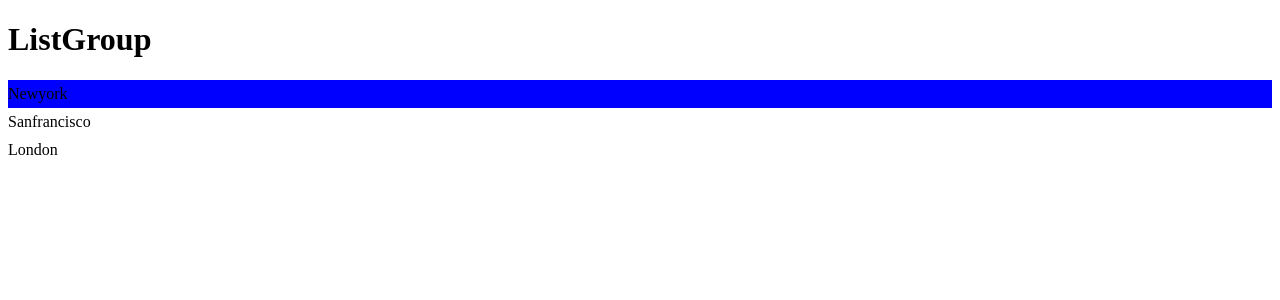
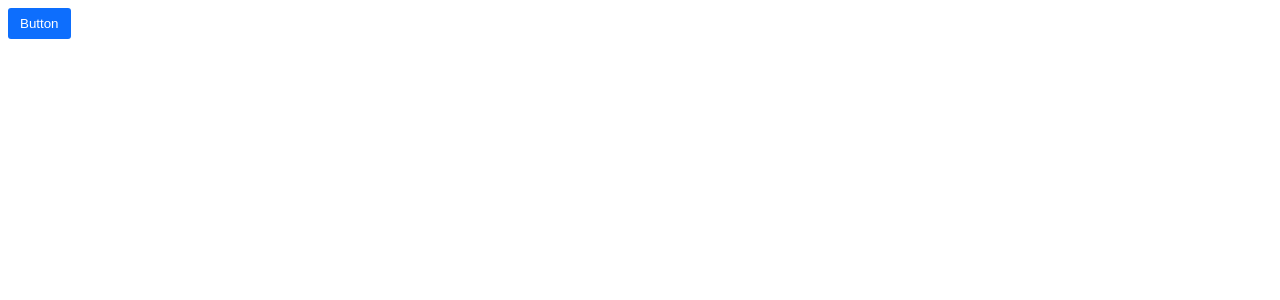
Before and after one commit to Amirsaeedk85/react-course-mosh, a React (Vite) app: page / in a window 1280 px wide. Shown: the top 300 px of the page. Built offline with nearby package versions, Linux system fonts and the light colour scheme.

Commit message:
css modules exercise 30\9.

```diff
--- a/src/App.tsx
+++ b/src/App.tsx
@@ -1,19 +1,10 @@
-import { useState } from "react";
-import ListGroup from "./components/ListGroup";
+import Button from "./components/Button";
 function App() {
-  const items = ["Newyork", "Sanfrancisco", "London"];
-  const handleSelectItem = (item: string) => {
-    console.log(item);
-  };
-
-  const [alertVisible, setAlertVisilbe] = useState(false);
   return (
     <>
-      <ListGroup
-        items={items}
-        heading="ListGroup"
-        onSelectItem={handleSelectItem}
-      />
+      <Button color="primary" buttonClicked={() => console.log("clicked")}>
+        Button
+      </Button>
     </>
   );
 }
--- /dev/null
+++ b/src/components/Button/Button.module.css
@@ -0,0 +1,10 @@
+.btn {
+  padding: 8px 12px;
+  border-radius: 3px;
+  border: 0;
+}
+
+.btn-primary {
+  background-color: #0d6efd;
+  color: white;
+}
--- a/src/components/Button.tsx
+++ b/src/components/Button/Button.tsx
@@ -1,3 +1,4 @@
+import styles from "./Button.module.css";
 interface Props {
   children: string;
   color?:
@@ -11,9 +12,13 @@
     | "dark";
   buttonClicked: () => void;
 }
-const Button = ({ children, buttonClicked }: Props) => {
+const Button = ({ children, buttonClicked, color }: Props) => {
   return (
-    <button type="button" className="btn btn-primary" onClick={buttonClicked}>
+    <button
+      type="button"
+      className={[styles.btn, styles["btn-" + color]].join(" ")}
+      onClick={buttonClicked}
+    >
       {children}
     </button>
   );
--- /dev/null
+++ b/src/components/Button/index.ts
@@ -0,0 +1,2 @@
+import Button from "./Button";
+export default Button;
```
